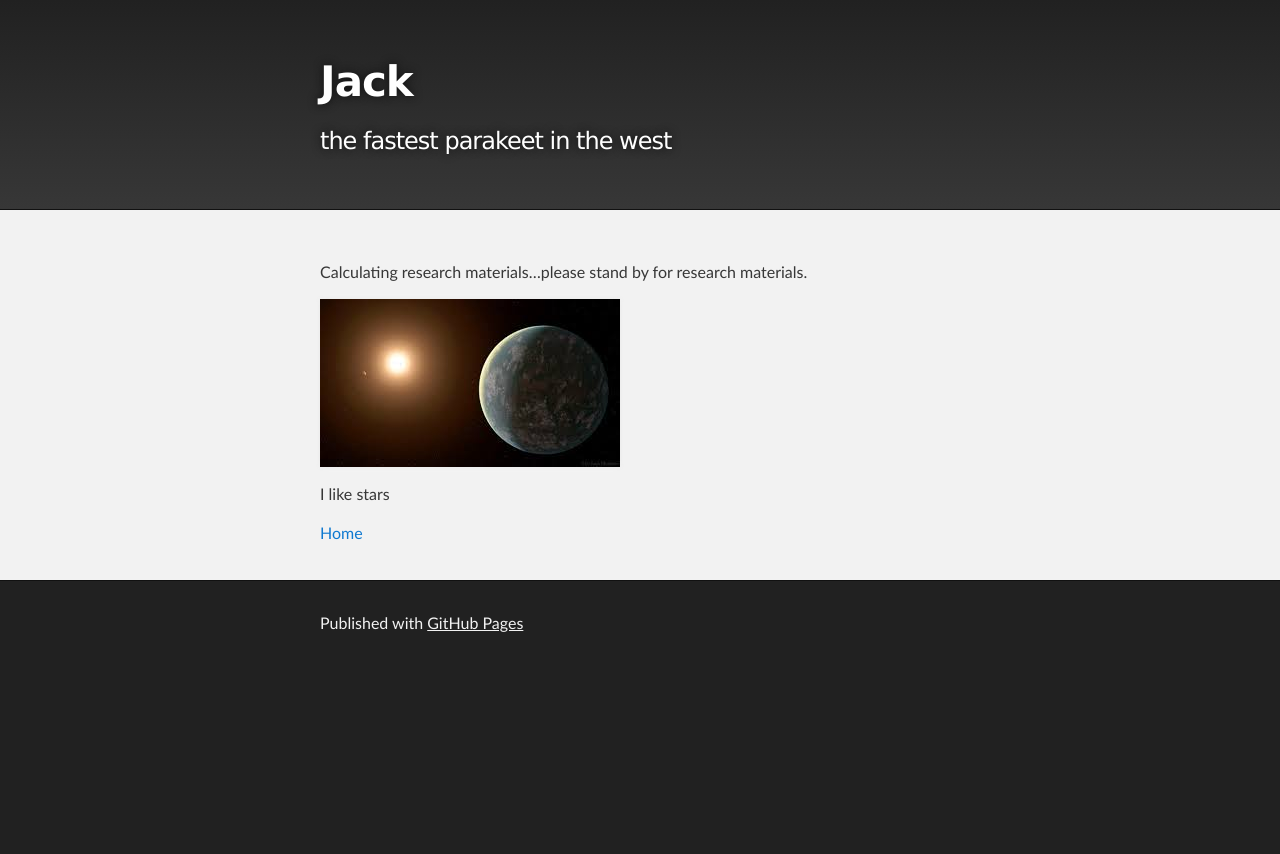
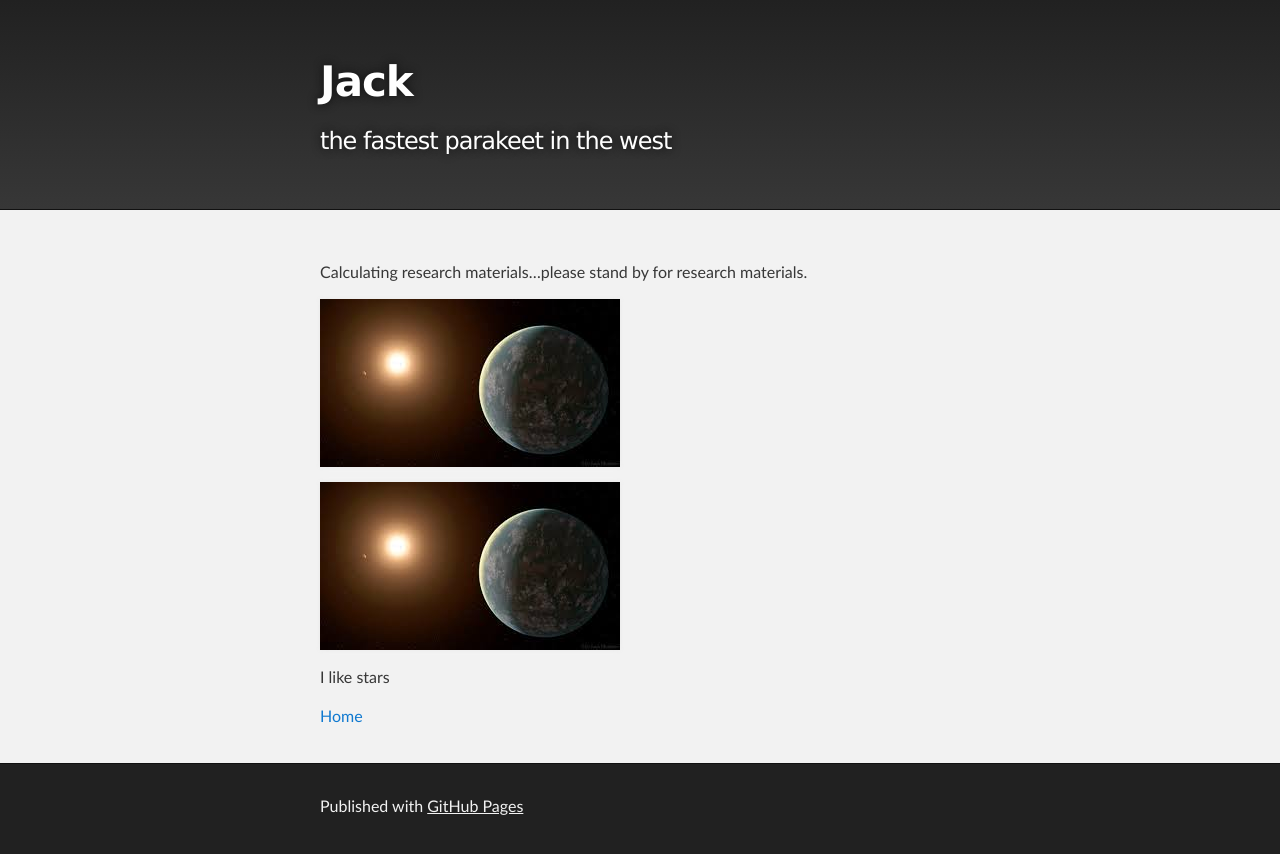
Before and after one commit to jluby127/jluby127.github.io, a Jekyll site: the page built from research.md, in a window 1280 px wide. Shown: the top 854 px of the page. Built offline with Jekyll 4.4.1, drawn with Linux system fonts in a browser that asks for light colours; our own code applies the rules of GitHub Pages for plain Markdown files.

Commit message:
Update research.md

```diff
--- a/research.md
+++ b/research.md
@@ -2,6 +2,8 @@ Calculating research materials...please stand by for research materials.
 
 ![Planet](https://github.com/jluby127/jluby127.github.io/blob/master/temp.jpg)
 
+![Planet](https://github.com/jluby127/jluby127.github.io/blob/master/output-onlinepngtools.png)
+
 I like stars
 
 [Home](./)
```
